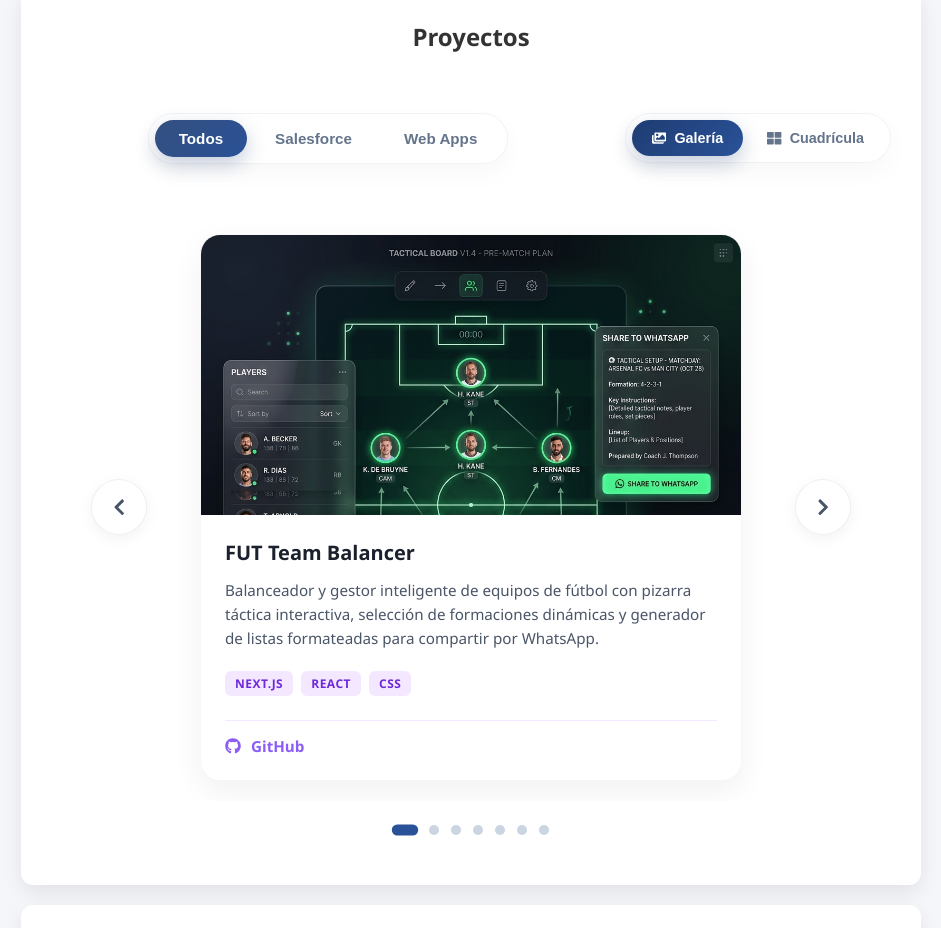
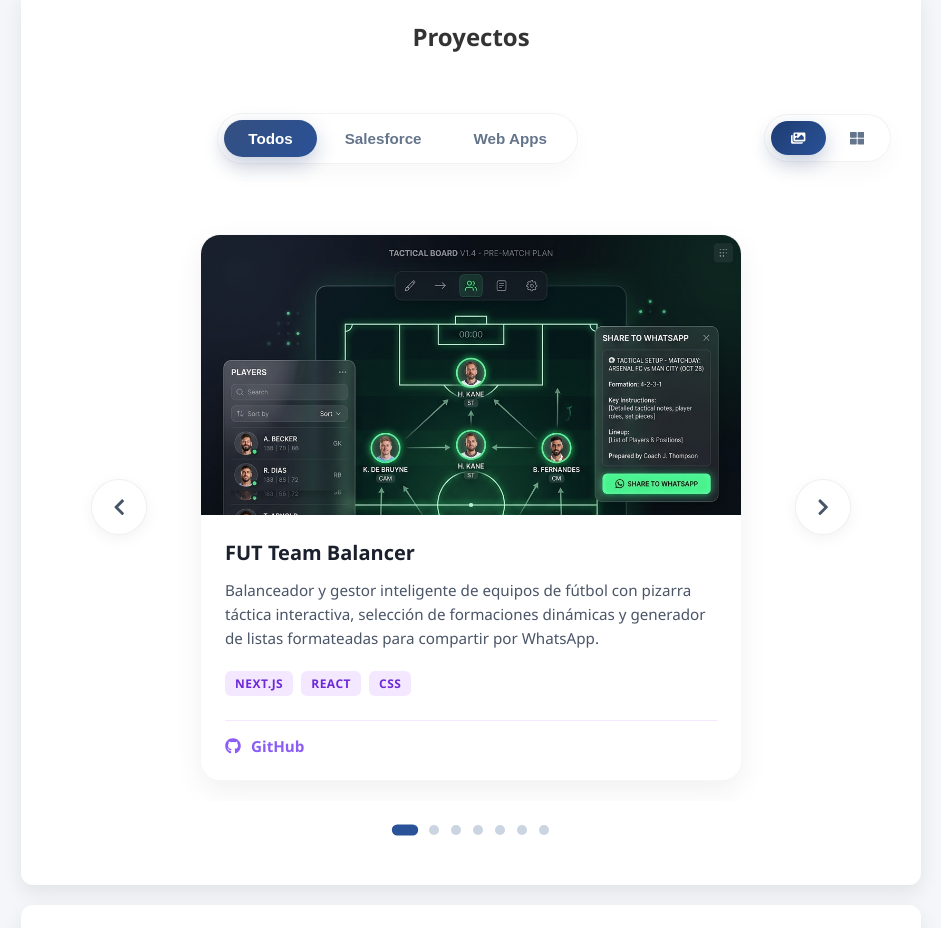
Before and after one commit to arribass/my-portfolio, a React (Create React App) app: page / in a window 1280 px wide. Shown: the part 1561-2489 px from the top of the page, without its empty margins (169-1110 px from the left). Built offline with nearby package versions, Linux system fonts and the light colour scheme.

Commit message:
feat: removed the text from grid

```diff
--- a/src/components/ProjectsSection.jsx
+++ b/src/components/ProjectsSection.jsx
@@ -102,18 +102,18 @@
           <button
             className={viewMode === "gallery" ? "active" : ""}
             onClick={() => setViewMode("gallery")}
-            title={t.viewGallery}
+            title={lang === "es" ? "Vista Galería" : "Gallery View"}
+            aria-label={lang === "es" ? "Vista Galería" : "Gallery View"}
           >
             <FaImages />
-            <span>{t.viewGallery}</span>
           </button>
           <button
             className={viewMode === "grid" ? "active" : ""}
             onClick={() => setViewMode("grid")}
-            title={t.viewGrid}
+            title={lang === "es" ? "Vista Cuadrícula" : "Grid View"}
+            aria-label={lang === "es" ? "Vista Cuadrícula" : "Grid View"}
           >
             <FaThLarge />
-            <span>{t.viewGrid}</span>
           </button>
         </div>
       </div>
--- a/src/translations.js
+++ b/src/translations.js
@@ -28,8 +28,6 @@
     },
     projects: {
       title: "Proyectos",
-      viewGallery: "Galería",
-      viewGrid: "Cuadrícula",
       categories: {
         all: "Todos",
         salesforce: "Salesforce",
@@ -83,8 +81,6 @@
     },
     projects: {
       title: "Projects",
-      viewGallery: "Gallery",
-      viewGrid: "Grid",
       categories: {
         all: "All",
         salesforce: "Salesforce",
```
